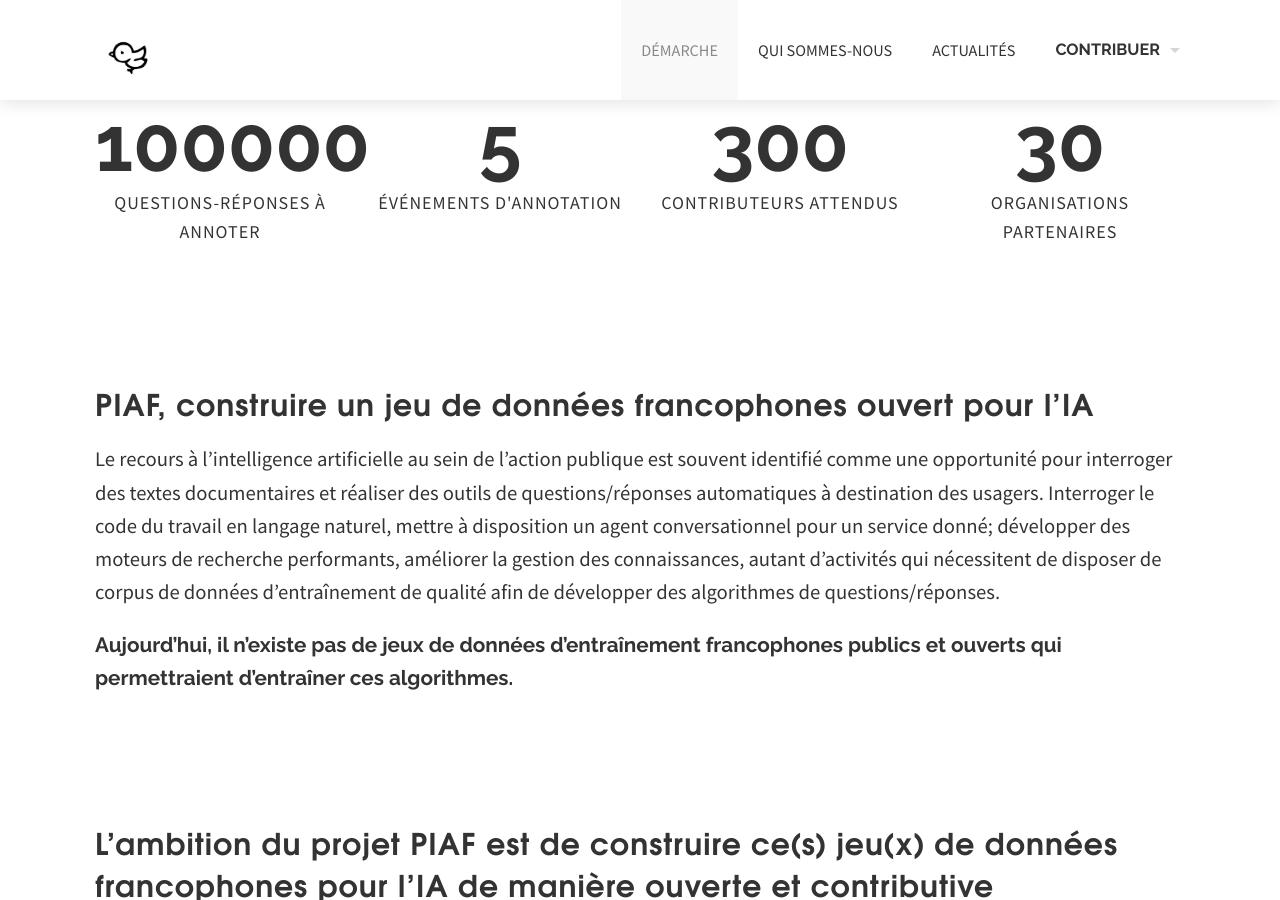
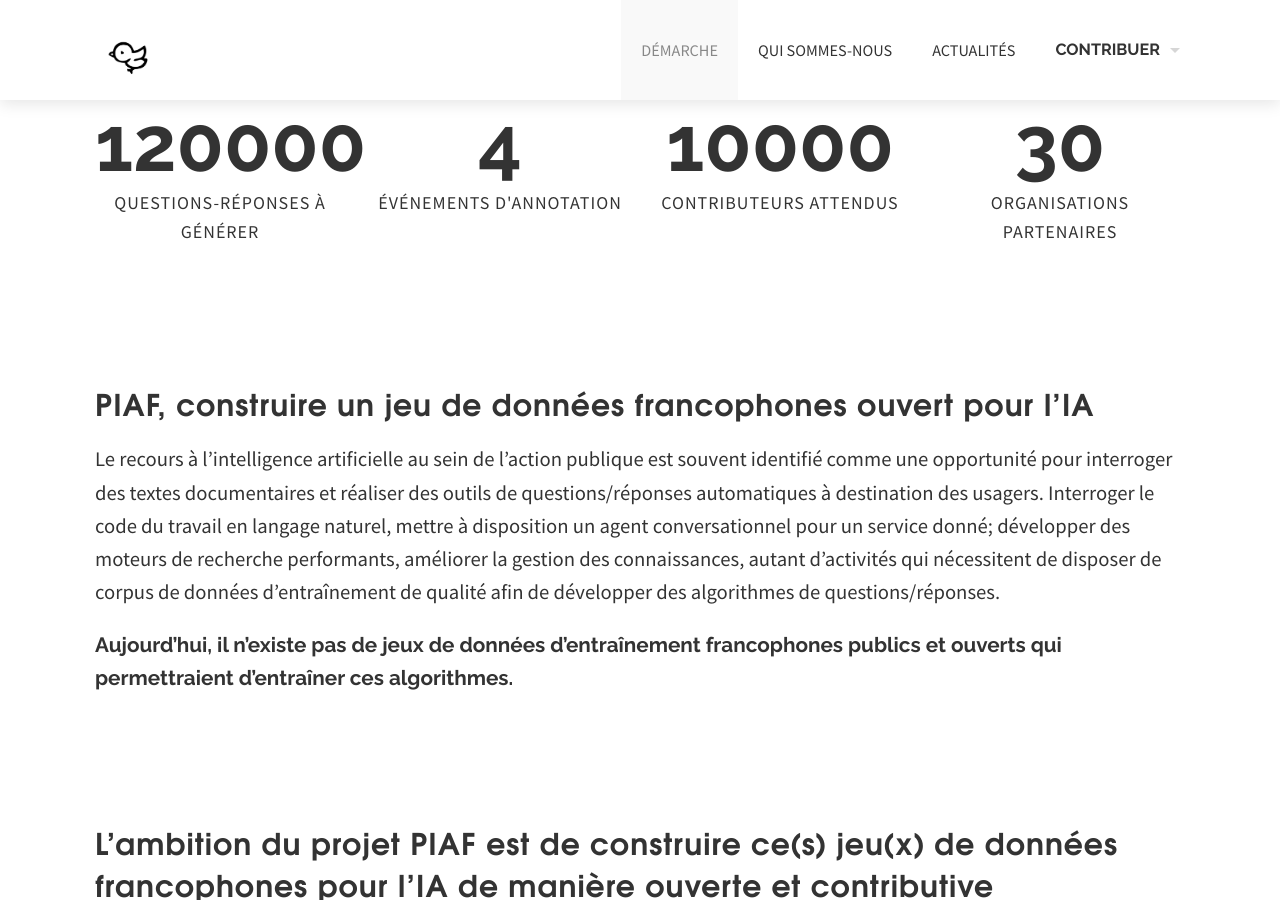
Before and after one commit to etalab/piaf-site, a Jekyll site: the page built from presentation.html, in a window 1280 px wide and 900 px high. Built offline with Jekyll 4.4.1, drawn with Linux system fonts in a browser that asks for light colours; nearby versions of some CDN libraries; some web fonts are replaced; library files that are not in the unit come from our copies.

Commit message:
Update presentation.html
Modifies texts with data.

```diff
--- a/presentation.html
+++ b/presentation.html
@@ -3,13 +3,13 @@ layout: default
 section_id: presentation
 key_figures:
   -
-    amount: 100000
-    description: "questions-réponses à annoter"
+    amount: 120000
+    description: "questions-réponses à générer"
   -
-    amount: 5
+    amount: 4
     description: "événements d'annotation"
   -
-    amount: 300
+    amount: 10000
     description: "contributeurs attendus"
   -
     amount: 30
```
